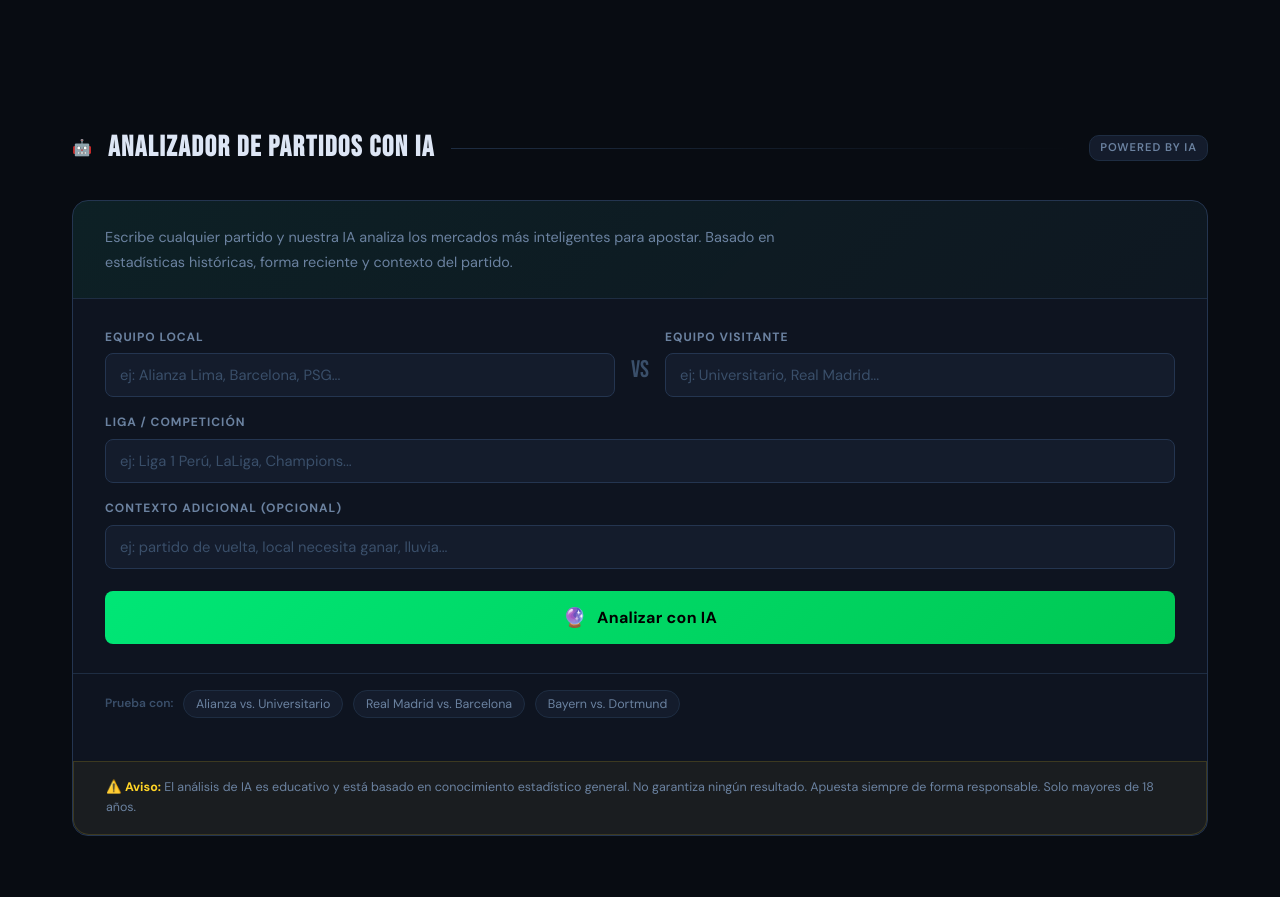
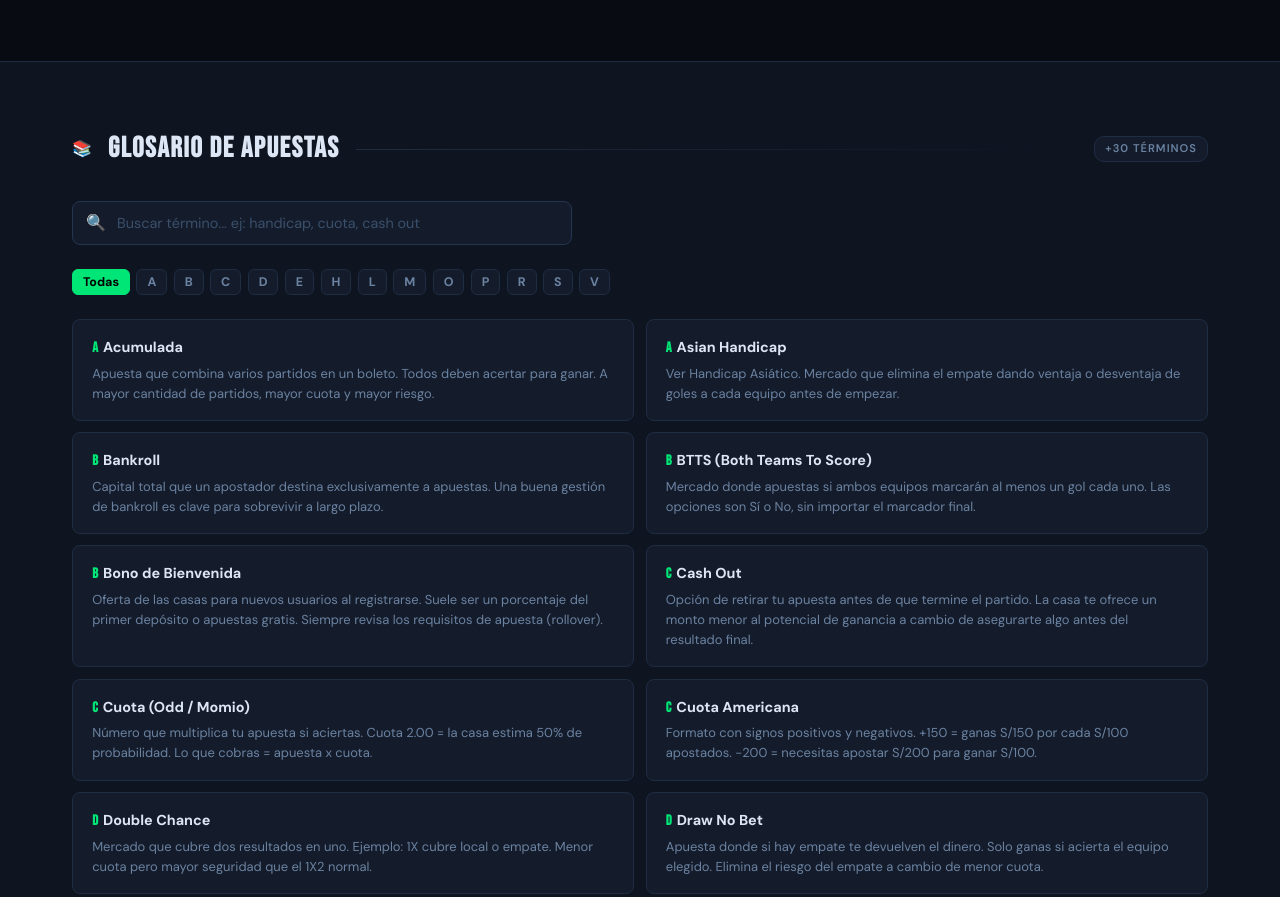
Before and after one commit to eddycarranza/betprolatam, a plain HTML site: page index.html in a window 1280 px wide. Shown: the part 4061-4958 px from the top of the page. Drawn offline with Linux system fonts and the light colour scheme.

```diff
--- a/index.html
+++ b/index.html
@@ -744,73 +744,7 @@
 </section>
 
 
-<!-- ANALIZADOR IA -->
-<section class="pronosticos-section" id="pronosticos">
-  <div class="sec-wrap">
-    <div class="sec-header">
-      <span>🤖</span>
-      <h2>Analizador de Partidos con IA</h2>
-      <div class="sec-line"></div>
-      <span class="sec-tag">Powered by IA</span>
-    </div>
 
-    <div class="ia-widget">
-      <div class="ia-intro">
-        <p>Escribe cualquier partido y nuestra IA analiza los mercados más inteligentes para apostar. Basado en estadísticas históricas, forma reciente y contexto del partido.</p>
-      </div>
-
-      <div class="ia-form">
-        <div class="ia-inputs">
-          <div class="ia-field">
-            <label>Equipo Local</label>
-            <input type="text" id="ia-local" placeholder="ej: Alianza Lima, Barcelona, PSG..." autocomplete="off">
-          </div>
-          <div class="ia-vs-sep">VS</div>
-          <div class="ia-field">
-            <label>Equipo Visitante</label>
-            <input type="text" id="ia-visita" placeholder="ej: Universitario, Real Madrid..." autocomplete="off">
-          </div>
-          <div class="ia-field ia-field-liga">
-            <label>Liga / Competición</label>
-            <input type="text" id="ia-liga" placeholder="ej: Liga 1 Perú, LaLiga, Champions..." autocomplete="off">
-          </div>
-        </div>
-        <div class="ia-extras">
-          <div class="ia-field">
-            <label>Contexto adicional (opcional)</label>
-            <input type="text" id="ia-contexto" placeholder="ej: partido de vuelta, local necesita ganar, lluvia..." autocomplete="off">
-          </div>
-        </div>
-        <button class="ia-btn" id="ia-btn" onclick="analizarPartido()">
-          <span class="ia-btn-icon">🔮</span>
-          <span id="ia-btn-txt">Analizar con IA</span>
-        </button>
-      </div>
-
-      <div class="ia-resultado" id="ia-resultado" style="display:none;">
-        <div class="ia-res-header">
-          <span class="ia-res-badge">🤖 Análisis IA</span>
-          <span class="ia-res-partido" id="ia-res-partido"></span>
-        </div>
-        <div class="ia-res-body" id="ia-res-body"></div>
-      </div>
-
-      <div class="ia-loading" id="ia-loading" style="display:none;">
-        <div class="ia-dots"><span></span><span></span><span></span></div>
-        <p>Analizando el partido...</p>
-      </div>
-
-      <div class="ia-ejemplos">
-        <span class="ia-ej-label">Prueba con:</span>
-        <button class="ia-ej-btn" onclick="ejemploRapido('Alianza Lima','Universitario','Liga 1 Perú')">Alianza vs. Universitario</button>
-        <button class="ia-ej-btn" onclick="ejemploRapido('Real Madrid','Barcelona','LaLiga')">Real Madrid vs. Barcelona</button>
-        <button class="ia-ej-btn" onclick="ejemploRapido('Bayern Munich','Borussia Dortmund','Bundesliga')">Bayern vs. Dortmund</button>
-      </div>
-
-      <div class="prono-aviso">⚠️ <strong>Aviso:</strong> El análisis de IA es educativo y está basado en conocimiento estadístico general. No garantiza ningún resultado. Apuesta siempre de forma responsable. Solo mayores de 18 años.</div>
-    </div>
-  </div>
-</section>
 
 <!-- GLOSARIO -->
 <section class="glosario-section" id="glosario">
```
